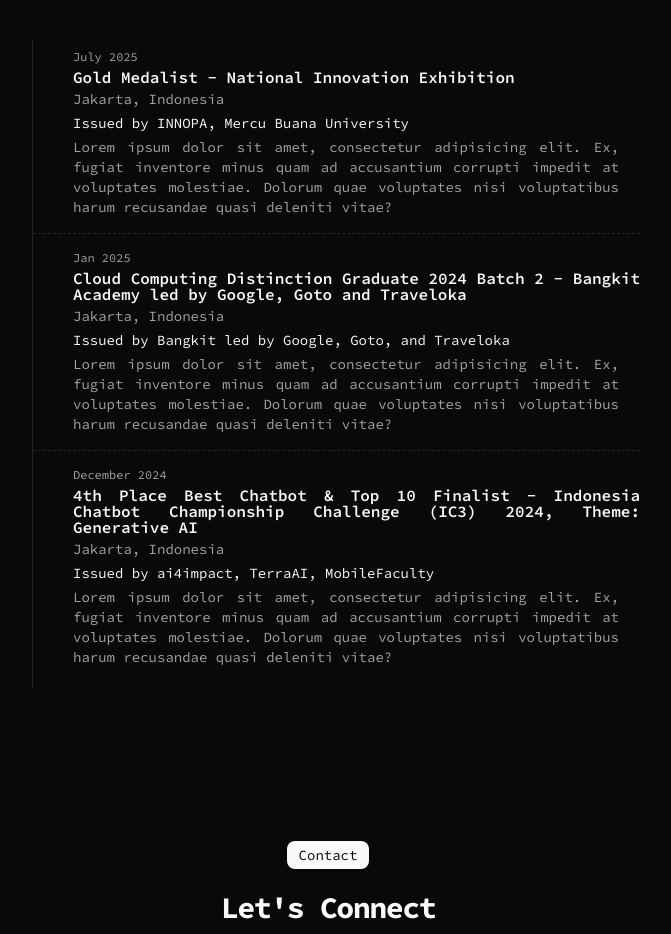
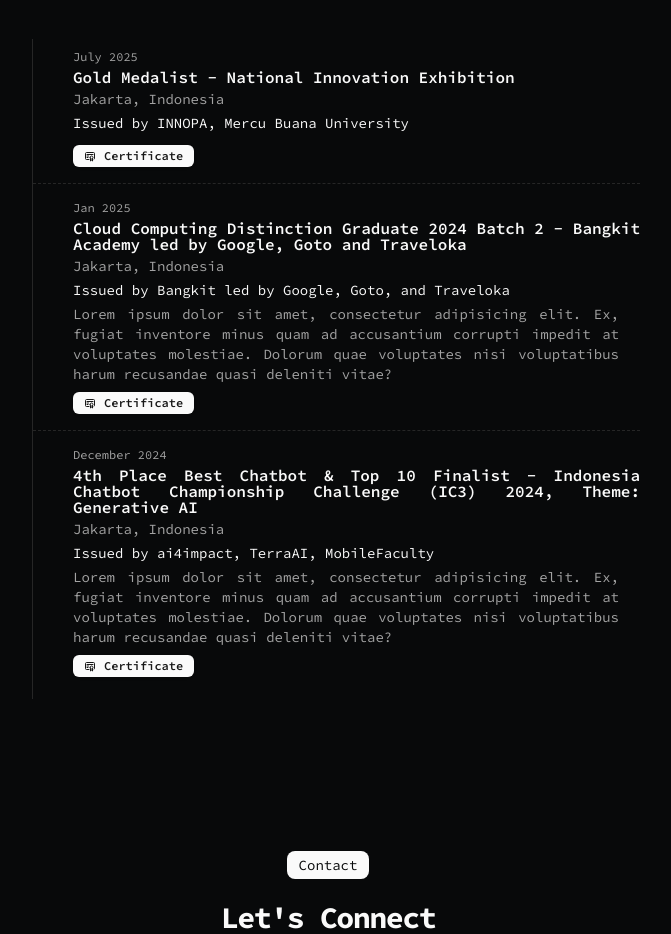
Before and after one commit to rahfianugerah/portfolio, a Next.js app: page / in a window 1280 px wide. Shown: the part 2400-3334 px from the top of the page, without its empty margins (312-983 px from the left). Built offline with nearby package versions, Linux system fonts and the light colour scheme.

Commit message:
feat: update the resume

```diff
--- a/src/data/resume.tsx
+++ b/src/data/resume.tsx
@@ -1,7 +1,9 @@
 import { Icons } from "@/components/icons";
+import { TbCertificate } from "react-icons/tb";
 import { HomeIcon, NotebookIcon, TerminalIcon } from "lucide-react";
 import fs from 'fs';
 import path from 'path';
+import { title } from "process";
 
 function readTxtAsList(filename: string): string[] {
   const filePath = path.join(process.cwd(), 'src', 'data', filename);
@@ -102,7 +104,7 @@ export const DATA = {
       logoUrl: "/dicoding.jpeg",
       start: "Mar 2025",
       end: "Present",
-      description:readTxtAsList('dicoding-ml-student.txt'),
+      description: readTxtAsList('dicoding-ml-student.txt'),
     },
     {
       company: "Samsung Innovation Campus Batch 6",
@@ -201,8 +203,7 @@ export const DATA = {
       logoUrl: "/umb.jpg",
       start: "2022",
       end: "2026 (Expected)",
-      description:
-        "Lorem ipsum dolor sit amet, consectetur adipisicing elit. Ex, fugiat inventore minus quam ad accusantium corrupti impedit at voluptates molestiae. Dolorum quae voluptates nisi voluptatibus harum recusandae quasi deleniti vitae?",
+      description: readTxtAsList('umb.txt'),
     },
     {
       school: "Bangkit Academy 2024 Batch 2 - Bangkit led by Google, Goto and Traveloka",
@@ -211,8 +212,7 @@ export const DATA = {
       logoUrl: "/bangkit.jpg",
       start: "Aug 2024",
       end: "Jan 2025",
-      description:
-        "Lorem ipsum dolor sit amet, consectetur adipisicing elit. Ex, fugiat inventore minus quam ad accusantium corrupti impedit at voluptates molestiae. Dolorum quae voluptates nisi voluptatibus harum recusandae quasi deleniti vitae?",
+      description: readTxtAsList('bangkit-cc-edu.txt'),
     },
     {
       school: "Dicoding Indonesia",
@@ -221,8 +221,7 @@ export const DATA = {
       logoUrl: "/dicoding.jpeg",
       start: "Mar 2024",
       end: "Aug 2024",
-      description:
-        "Lorem ipsum dolor sit amet, consectetur adipisicing elit. Ex, fugiat inventore minus quam ad accusantium corrupti impedit at voluptates molestiae. Dolorum quae voluptates nisi voluptatibus harum recusandae quasi deleniti vitae?",
+      description: readTxtAsList('dicoding-edu.txt'),
     },
   ],
   projects: [
@@ -356,10 +355,15 @@ export const DATA = {
       dates: "July 2025",
       location: "Jakarta, Indonesia",
       issued: "INNOPA, Mercu Buana University",
-      description:
-        "Lorem ipsum dolor sit amet, consectetur adipisicing elit. Ex, fugiat inventore minus quam ad accusantium corrupti impedit at voluptates molestiae. Dolorum quae voluptates nisi voluptatibus harum recusandae quasi deleniti vitae?",
-      image:"",
-      links: [],
+      description: readTxtAsList('achievements-pin2025.txt'),
+      image: "",
+      links: [
+        {
+          title: "Certificate",
+          href: "https://drive.google.com/file/d/13CCi694fva01Y5JTz_8fdwAegFgLJ2KE/view?usp=sharing",
+          icon: <TbCertificate className="size-3" />,
+        },
+      ],
     },
     {
       title: "Cloud Computing Distinction Graduate 2024 Batch 2 - Bangkit Academy led by Google, Goto and Traveloka",
@@ -368,8 +372,14 @@ export const DATA = {
       issued: "Bangkit led by Google, Goto, and Traveloka",
       description:
         "Lorem ipsum dolor sit amet, consectetur adipisicing elit. Ex, fugiat inventore minus quam ad accusantium corrupti impedit at voluptates molestiae. Dolorum quae voluptates nisi voluptatibus harum recusandae quasi deleniti vitae?",
-      image:"",
-      links: [],
+      image: "",
+      links: [
+        {
+          title: "Certificate",
+          href: "https://drive.google.com/file/d/1dFG1HTHIrias6pO1ipwk5j6mUXnBpvcZ/view?usp=sharing",
+          icon: <TbCertificate className="size-3" />,
+        },
+      ],
     },
     {
       title: "4th Place Best Chatbot & Top 10 Finalist - Indonesia Chatbot Championship Challenge (IC3) 2024, Theme: Generative AI",
@@ -378,8 +388,86 @@ export const DATA = {
       issued: "ai4impact, TerraAI, MobileFaculty",
       description:
         "Lorem ipsum dolor sit amet, consectetur adipisicing elit. Ex, fugiat inventore minus quam ad accusantium corrupti impedit at voluptates molestiae. Dolorum quae voluptates nisi voluptatibus harum recusandae quasi deleniti vitae?",
-      image:"",
-      links: [],
+      image: "",
+      links: [
+        {
+          title: "Certificate",
+          href: "https://drive.google.com/file/d/1oS97X_V6Uplko-88QHaTDK-xgEkGoVJz/view?usp=sharing",
+          icon: <TbCertificate className="size-3" />,
+        },
+      ],
+    },
+  ],
+  certifications: [
+    {
+      title: "AWS Certified Cloud Practitioner",
+      href: "https://www.credly.com/badges/3b1f8c0d-2e4a-4d5c-9f6b-7e8c1f3a2b1f/public_url",
+      issued: "Amazon Web Services (AWS)",
+      description: "Earned the AWS Certified Cloud Practitioner certification, demonstrating foundational knowledge of AWS Cloud concepts, services, and best practices.",
+      image: "/aws.png",
+      links: [
+        {
+          title: "Certificate",
+          href: "https://www.credly.com/badges/3b1f8c0d-2e4a-4d5c-9f6b-7e8c1f3a2b1f/public_url",
+          icon: <TbCertificate className="size-3" />,
+        },
+      ],
+    },
+        {
+      title: "AWS Certified Cloud Practitioner",
+      href: "https://www.credly.com/badges/3b1f8c0d-2e4a-4d5c-9f6b-7e8c1f3a2b1f/public_url",
+      issued: "Amazon Web Services (AWS)",
+      description: "Earned the AWS Certified Cloud Practitioner certification, demonstrating foundational knowledge of AWS Cloud concepts, services, and best practices.",
+      image: "/aws.png",
+      links: [
+        {
+          title: "Certificate",
+          href: "https://www.credly.com/badges/3b1f8c0d-2e4a-4d5c-9f6b-7e8c1f3a2b1f/public_url",
+          icon: <TbCertificate className="size-3" />,
+        },
+      ],
+    },
+        {
+      title: "AWS Certified Cloud Practitioner",
+      href: "https://www.credly.com/badges/3b1f8c0d-2e4a-4d5c-9f6b-7e8c1f3a2b1f/public_url",
+      issued: "Amazon Web Services (AWS)",
+      description: "Earned the AWS Certified Cloud Practitioner certification, demonstrating foundational knowledge of AWS Cloud concepts, services, and best practices.",
+      image: "/aws.png",
+      links: [
+        {
+          title: "Certificate",
+          href: "https://www.credly.com/badges/3b1f8c0d-2e4a-4d5c-9f6b-7e8c1f3a2b1f/public_url",
+          icon: <TbCertificate className="size-3" />,
+        },
+      ],
+    },
+        {
+      title: "AWS Certified Cloud Practitioner",
+      href: "https://www.credly.com/badges/3b1f8c0d-2e4a-4d5c-9f6b-7e8c1f3a2b1f/public_url",
+      issued: "Amazon Web Services (AWS)",
+      description: "Earned the AWS Certified Cloud Practitioner certification, demonstrating foundational knowledge of AWS Cloud concepts, services, and best practices.",
+      image: "/aws.png",
+      links: [
+        {
+          title: "Certificate",
+          href: "https://www.credly.com/badges/3b1f8c0d-2e4a-4d5c-9f6b-7e8c1f3a2b1f/public_url",
+          icon: <TbCertificate className="size-3" />,
+        },
+      ],
+    },
+        {
+      title: "AWS Certified Cloud Practitioner",
+      href: "https://www.credly.com/badges/3b1f8c0d-2e4a-4d5c-9f6b-7e8c1f3a2b1f/public_url",
+      issued: "Amazon Web Services (AWS)",
+      description: "Earned the AWS Certified Cloud Practitioner certification, demonstrating foundational knowledge of AWS Cloud concepts, services, and best practices.",
+      image: "/aws.png",
+      links: [
+        {
+          title: "Certificate",
+          href: "https://www.credly.com/badges/3b1f8c0d-2e4a-4d5c-9f6b-7e8c1f3a2b1f/public_url",
+          icon: <TbCertificate className="size-3" />,
+        },
+      ],
     },
   ],
 } as const;
```
Also changed, not shown: src/data/achievements-pin2025.txt (added), src/data/bangkit-cc-edu.txt (added), src/data/dicoding-edu.txt (added), src/data/umb.txt (added).
